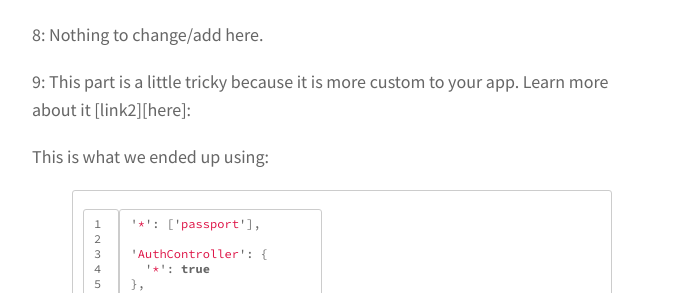
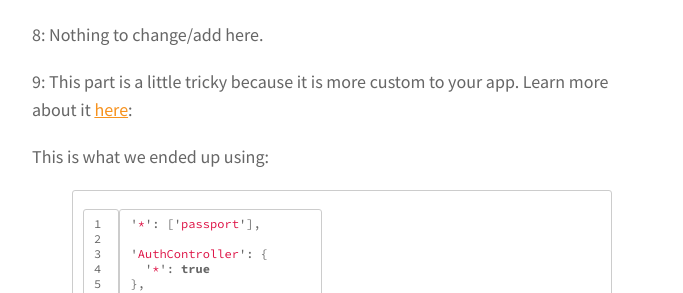
Before and after one commit to rootinc/rootinc.github.io, a Jekyll site: the page built from _posts/2016-04-28-sails-passport-ldap.md, in a window 1280 px wide and 900 px high, scrolled down 3715 px. Shown: the part 190-483 px from the top of the window, without its empty margins (298-981 px from the left). Built offline with Jekyll 4.4.1, drawn with Linux system fonts in a browser that asks for light colours.

Commit message:
Update 2016-04-28-sails-passport-ldap.md

```diff
--- a/_posts/2016-04-28-sails-passport-ldap.md
+++ b/_posts/2016-04-28-sails-passport-ldap.md
@@ -185,7 +185,7 @@ We call Passport's `serializeUser` and `deserializeUser` functions.  After that,
 
 8: Nothing to change/add here.
 
-9: This part is a little tricky because it is more custom to your app.  Learn more about it [link2][here]:
+9: This part is a little tricky because it is more custom to your app.  Learn more about it [here][link2]:
 
 This is what we ended up using:
 {% highlight javascript linenos %}
```
